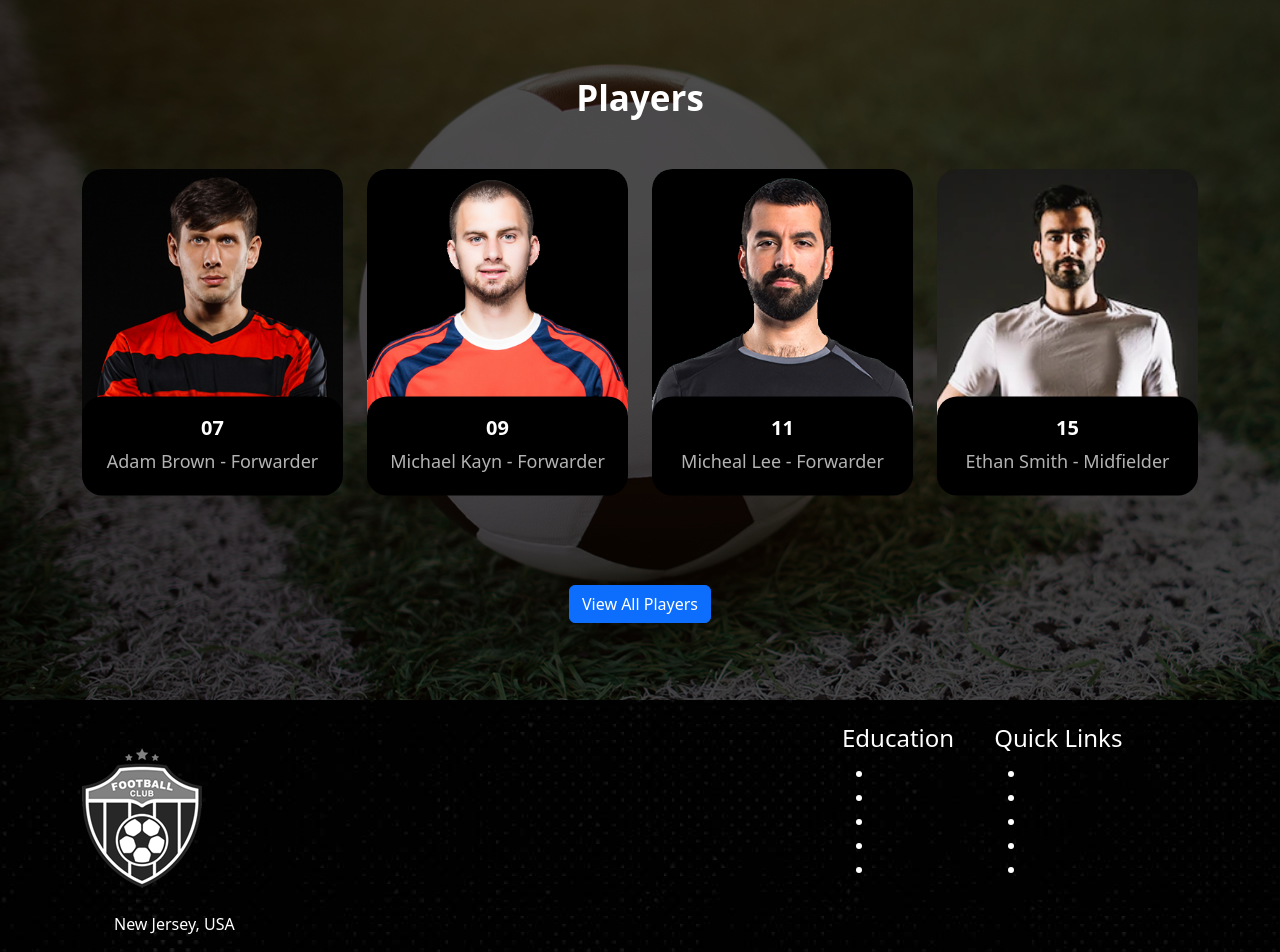
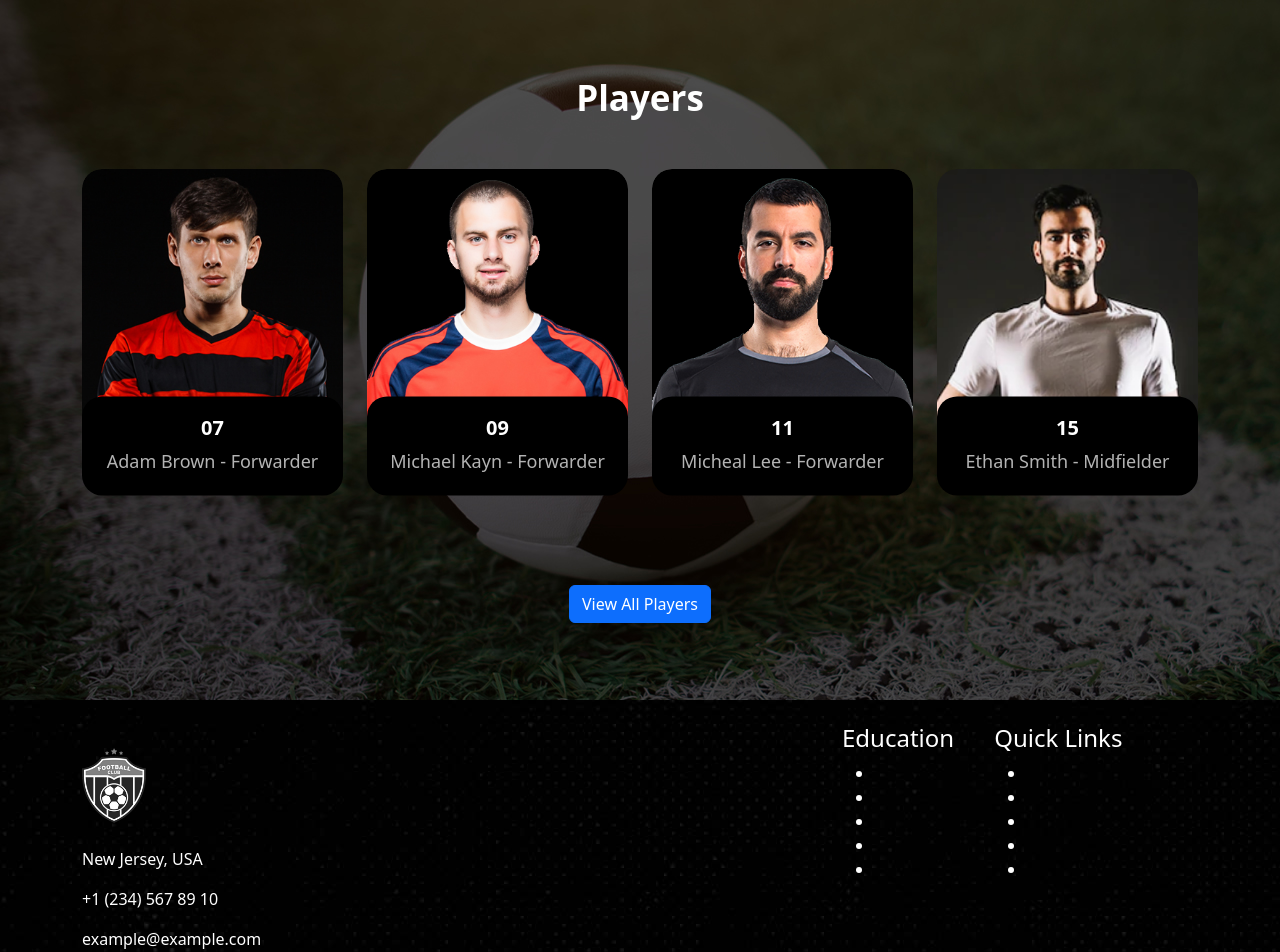
Before and after one commit to FernandoVerderame/proj-html-vuejs, a Vue app: page / in a window 1280 px wide. Shown: the top 952 px of the page. Built offline with nearby package versions, Linux system fonts and the light colour scheme.

Commit message:
added style

```diff
--- a/src/components/AppFooter.vue
+++ b/src/components/AppFooter.vue
@@ -88,6 +88,13 @@ export default {
 .info {
     ul {
         list-style-type: none;
+        padding: 0;
+    }
+}
+
+.logo {
+    img {
+        height: 75px;
     }
 }
 
```
